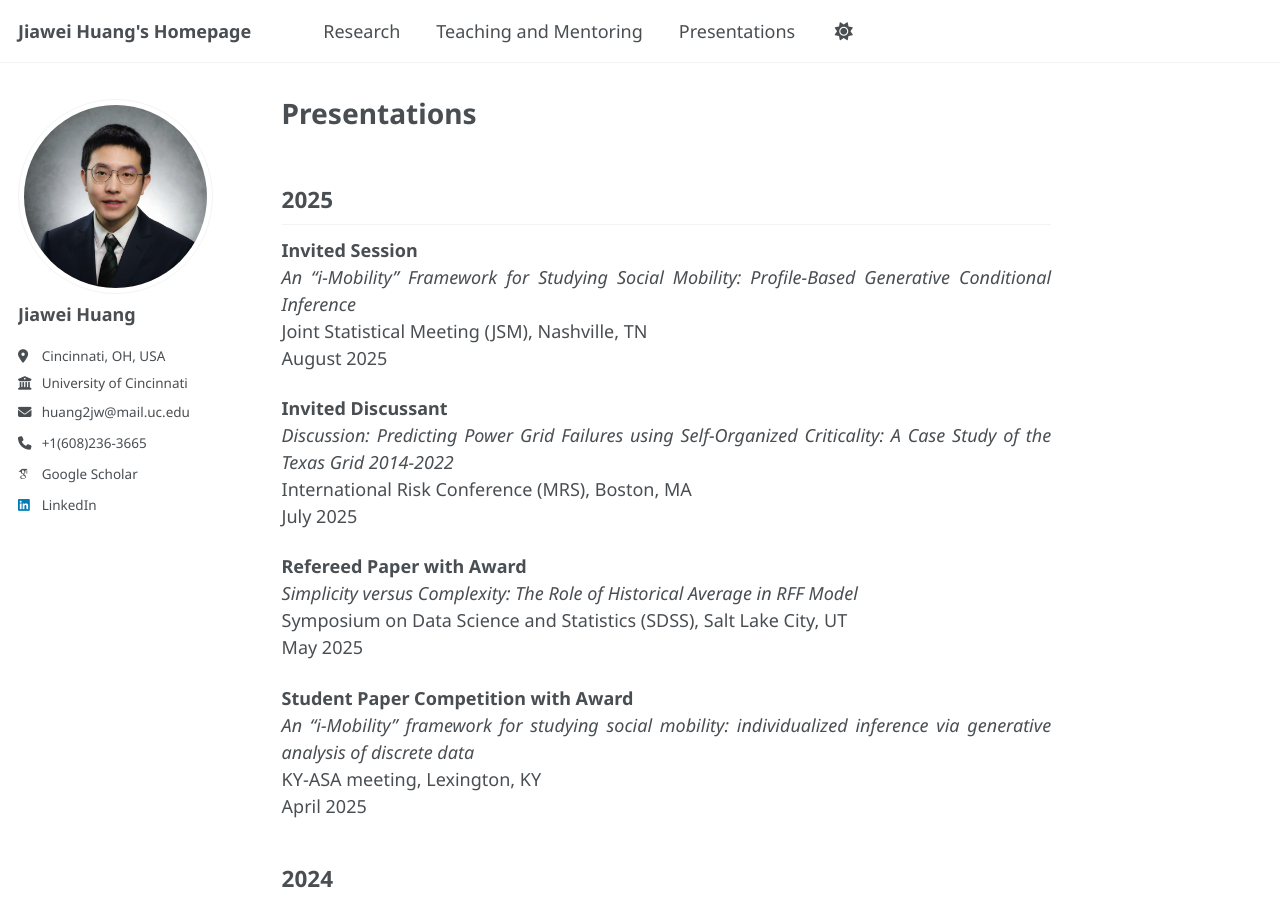
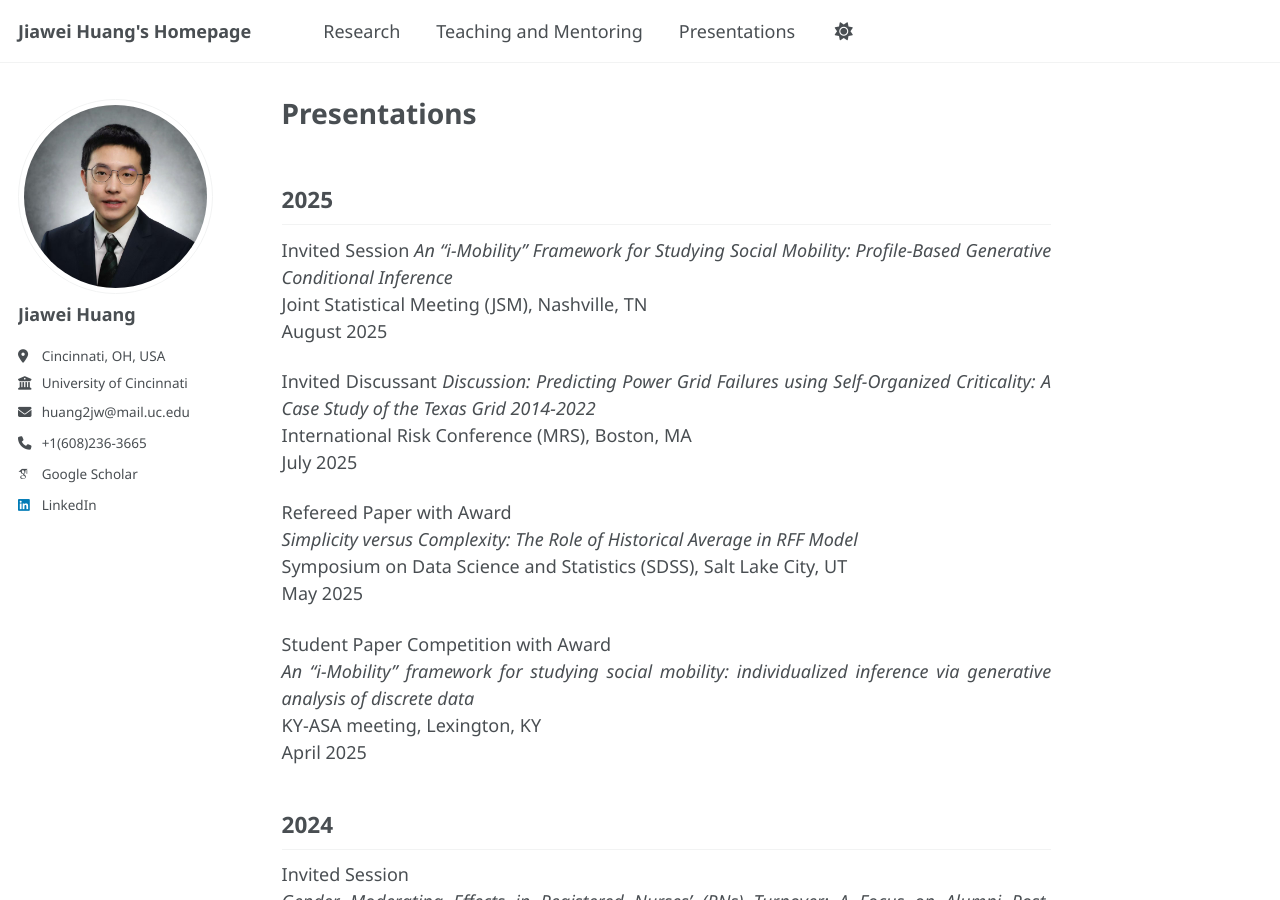
Before and after one commit to Jiawei98/Jiawei98.github.io, a Jekyll site: the page built from _pages/presentations.md, in a window 1280 px wide and 900 px high. Built offline with Jekyll 4.4.1, drawn with Linux system fonts in a browser that asks for light colours; some web fonts are replaced; a script that is not in the unit is left out.

```diff
--- a/_pages/presentations.md
+++ b/_pages/presentations.md
@@ -6,58 +6,58 @@ author_profile: true
 
 ## 2025
 
-**Invited Session**
+Invited Session
 *An "i-Mobility" Framework for Studying Social Mobility: Profile-Based Generative Conditional Inference*
 Joint Statistical Meeting (JSM), Nashville, TN
 August 2025
 
-**Invited Discussant**
+Invited Discussant
 *Discussion: Predicting Power Grid Failures using Self-Organized Criticality: A Case Study of the Texas Grid 2014-2022*
 International Risk Conference (MRS), Boston, MA
 July 2025
 
-**Refereed Paper with Award**
+Refereed Paper with Award
 *Simplicity versus Complexity: The Role of Historical Average in RFF Model*
 Symposium on Data Science and Statistics (SDSS), Salt Lake City, UT
 May 2025
 
-**Student Paper Competition with Award**
+Student Paper Competition with Award
 *An "i-Mobility" framework for studying social mobility: individualized inference via generative analysis of discrete data*
 KY-ASA meeting, Lexington, KY
 April 2025
 
 ## 2024
 
-**Invited Session**
+Invited Session
 *Gender Moderating Effects in Registered Nurses' (RNs) Turnover: A Focus on Alumni Post-Turnover Recommendations*
 Annual POMS Conference, Minneapolis, MN
 April 2024
 
 ## 2023
 
-**Contributed Session**
+Contributed Session
 *Personalized Inference for Social Mobility: Acknowledging Heteroscedasticity and Differentiating Subpopulations*
 Joint Statistical Meeting (JSM), Toronto, Canada
 August 2023
 
-**Refereed Paper with Award**
+Refereed Paper with Award
 *Inference for Conditional Association: Acknowledging Heteroscedasticity and Subpopulations*
 Symposium on Data Science and Statistics (SDSS), St. Louis, MO
 May 2023
 
-**Contributed Session**
+Contributed Session
 *An "i-Mobility" Framework for Studying Social Mobility*
 Annual POMS Conference, Orlando, FL
 April 2023
 
-**Contributed Poster**
+Contributed Poster
 *An "i-Mobility" Framework for Studying Social Mobility*
 ISCA Applied Statistics Symposium, Ann Arbor, MI
 June 2023
 
 ## 2022
 
-**Contributed Poster and Lightning Talk**
+Contributed Poster and Lightning Talk
 *Manifold Learning Applications in Single-Cell Multi-Modal Data*
 Symposium on Data Science and Statistics (SDSS), Pittsburgh, PA
 June 2022
```
